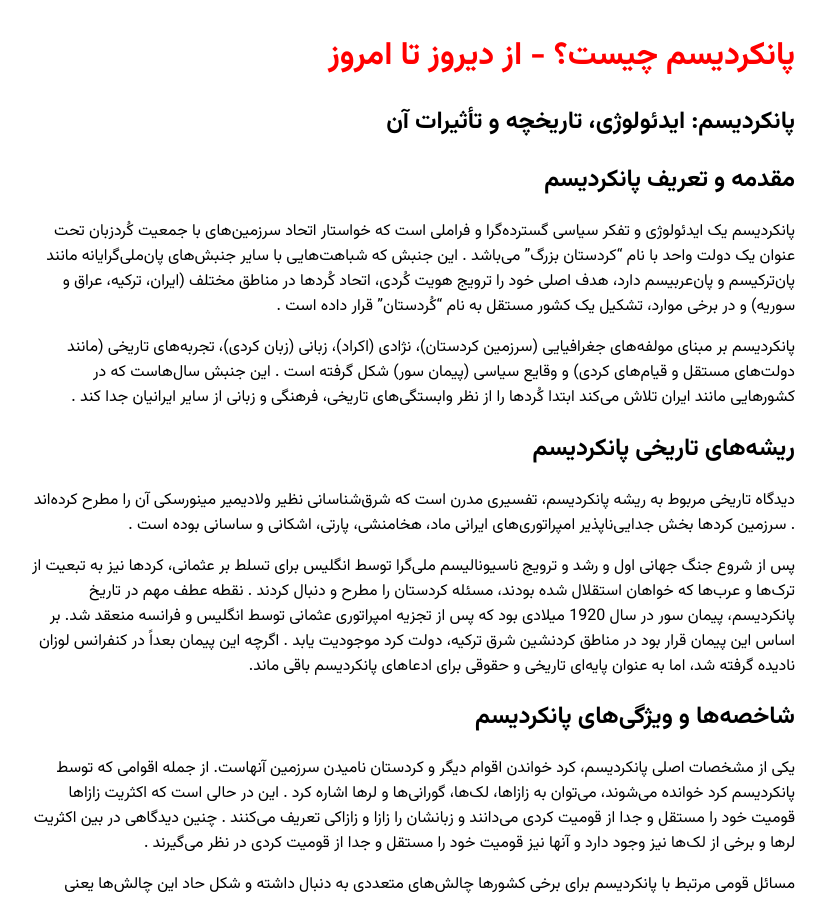
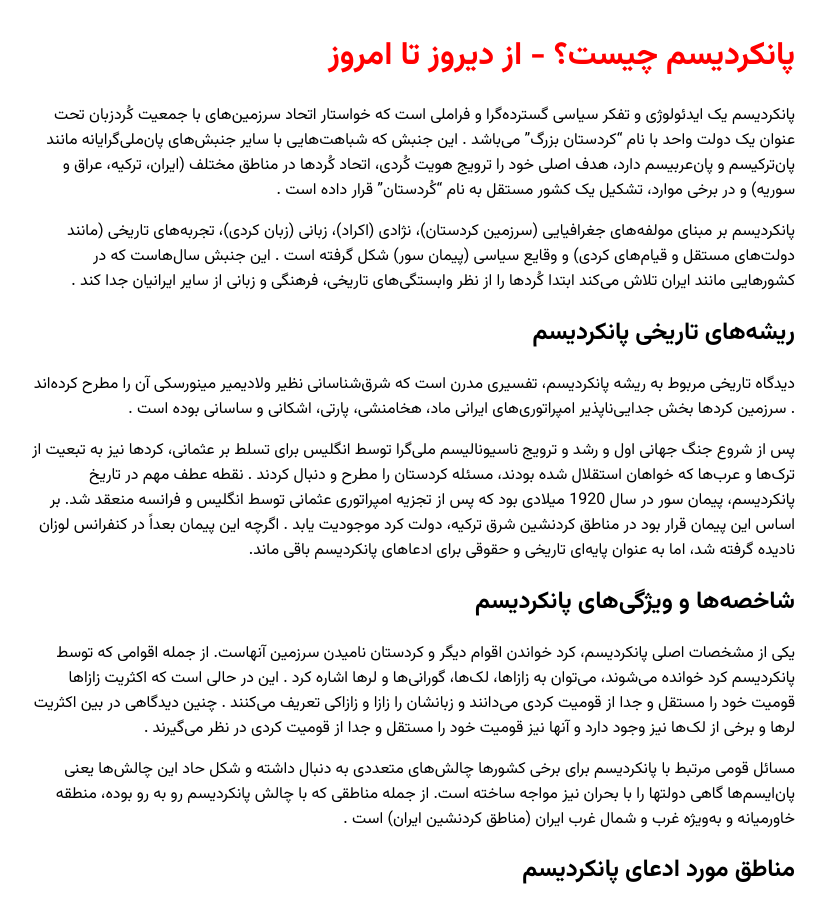
Before and after one commit to darkblog/darkblog.github.io, a Jekyll site: the page built from _posts/2025-6-28-22.md, in a window 1280 px wide and 900 px high. Shown: the whole window, without its empty margins (229-1055 px from the left). Built offline with Jekyll 4.4.1, drawn with Linux system fonts in a browser that asks for light colours.

Commit message:
Update and rename 2025-3-2-22.md to 2025-6-28-22.md

```diff
--- a/_posts/2025-3-2-22.md
+++ b/_posts/2025-6-28-22.md
@@ -2,10 +2,6 @@
 layout: post
 title: پانکردیسم چیست؟ - از دیروز تا امروز
 ---
-
-## پانکردیسم: ایدئولوژی، تاریخچه و تأثیرات آن
-
-## مقدمه و تعریف پانکردیسم
 
 پانکردیسم یک ایدئولوژی و تفکر سیاسی گسترده‌گرا و فراملی است که خواستار اتحاد سرزمین‌های با جمعیت کُردزبان تحت عنوان یک دولت واحد با نام "کردستان بزرگ" می‌باشد . این جنبش که شباهت‌هایی با سایر جنبش‌های پان‌ملی‌گرایانه مانند پان‌ترکیسم و پان‌عربیسم دارد، هدف اصلی خود را ترویج هویت کُردی، اتحاد کُردها در مناطق مختلف (ایران، ترکیه، عراق و سوریه) و در برخی موارد، تشکیل یک کشور مستقل به نام "کُردستان" قرار داده است .
 
```
